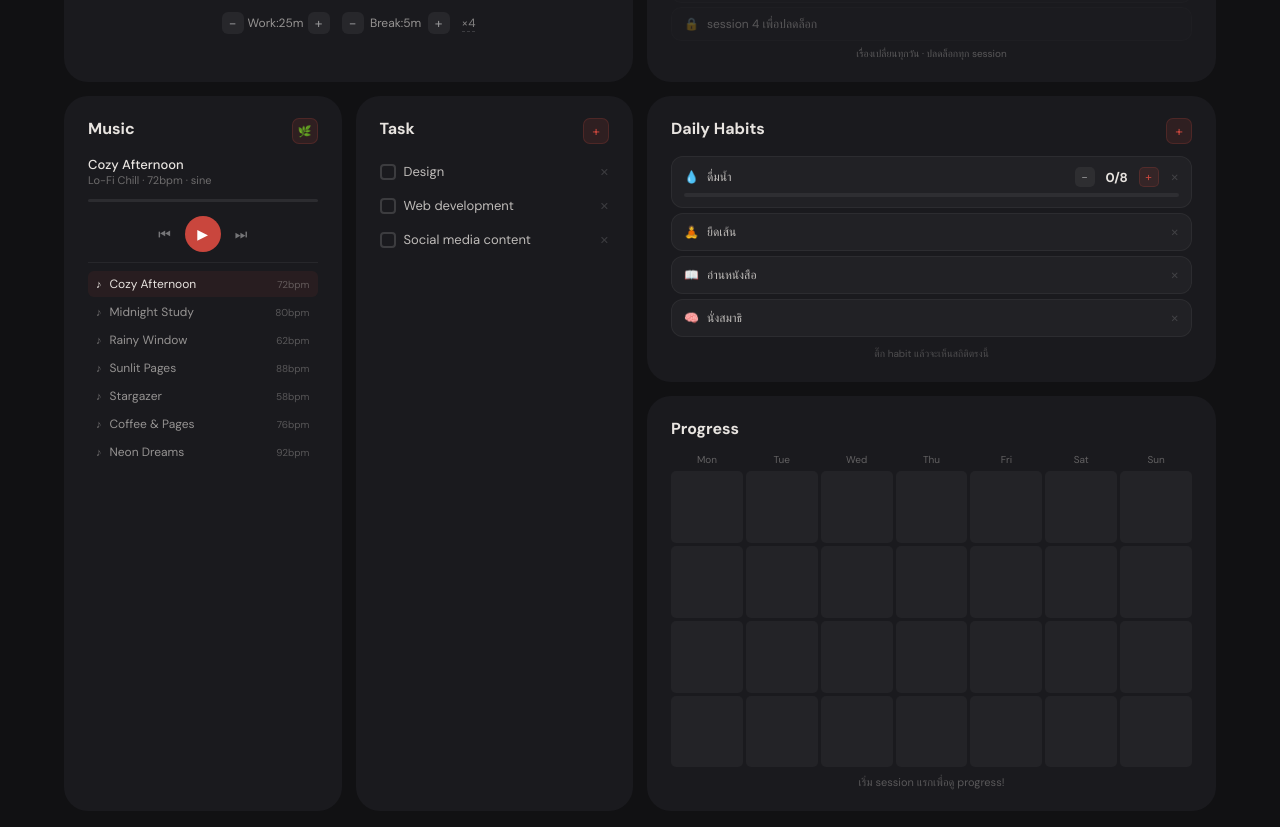
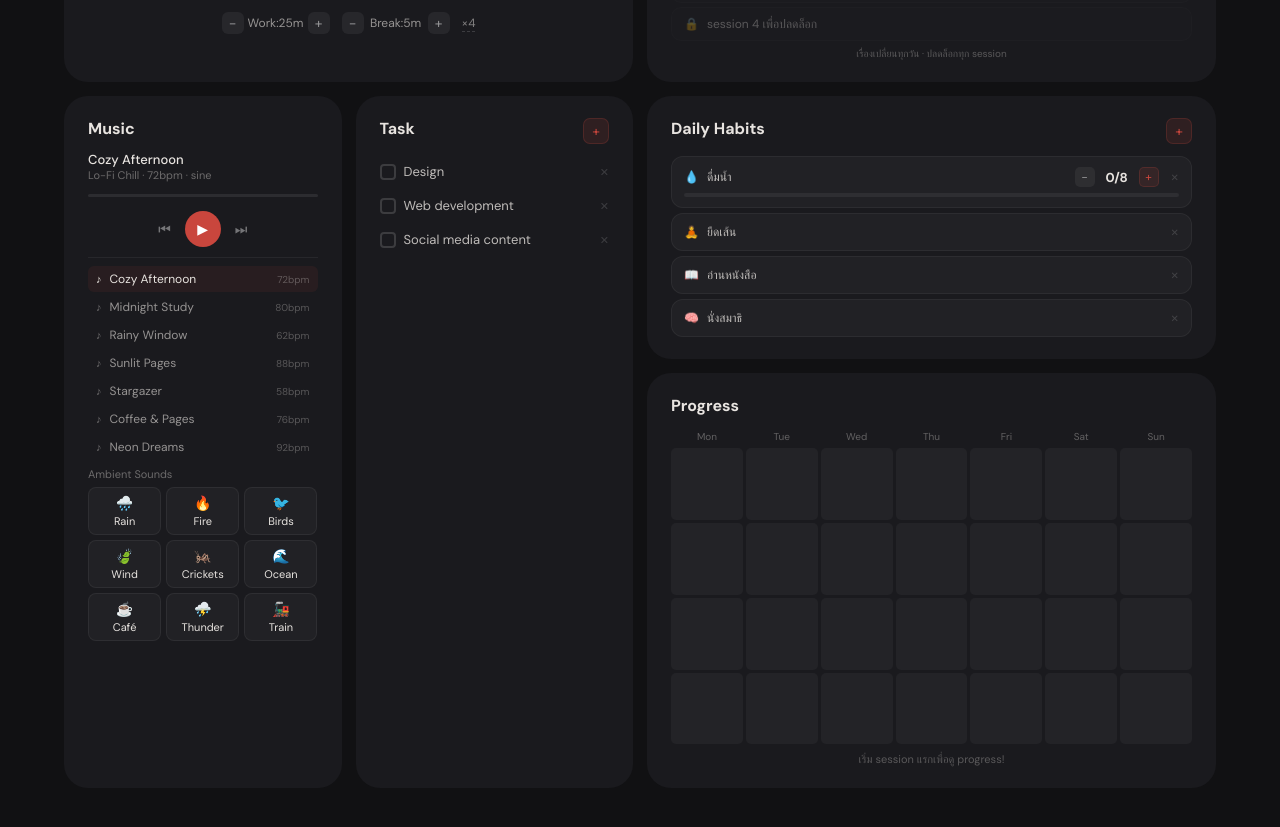
Before and after one commit to Merkolunya/chill-with-you, a React (Vite) app: page / in a window 1280 px wide. Shown: the part 479-1306 px from the top of the page. Built offline with nearby package versions, Linux system fonts and the light colour scheme.

Commit message:
Refactor Music section and remove habit chart
Removed ambient sound toggle button from the Music section and updated the layout for better organization. Also removed the habit frequency mini-chart and its related logic.

```diff
--- a/src/App.jsx
+++ b/src/App.jsx
@@ -534,9 +534,7 @@ export default function App(){
         {/* Music + Tasks */}
         <div style={{display:"flex",gap:14}}>
           <Card bg={T.card} style={{flex:1,display:"flex",flexDirection:"column"}}>
-            <div style={{display:"flex",justifyContent:"space-between",marginBottom:12}}><span style={{fontSize:16,fontWeight:700}}>Music</span>
-              <button onClick={()=>setShowAmb(!showAmb)} style={{width:26,height:26,borderRadius:7,background:`${A}20`,border:`1px solid ${A}33`,color:A,fontSize:11,display:"flex",alignItems:"center",justifyContent:"center"}}>{showAmb?"✕":"🌿"}</button>
-            </div>
+            <div style={{display:"flex",justifyContent:"space-between",marginBottom:12}}><span style={{fontSize:16,fontWeight:700}}>Music</span></div>
             <div style={{fontSize:13,fontWeight:500}}>{track.name}</div>
             <div style={{fontSize:11,opacity:0.4,marginBottom:12}}>{track.artist} · {track.bpm}bpm · {track.wave}</div>
             <div style={{height:3,borderRadius:2,background:"rgba(255,255,255,0.08)",marginBottom:14,overflow:"hidden"}}><div style={{height:"100%",width:`${mProg}%`,background:`linear-gradient(90deg,${A},${A}88)`,transition:"width 0.3s"}}/></div>
@@ -548,7 +546,7 @@ export default function App(){
             {playing&&<div style={{textAlign:"center",marginBottom:8,fontSize:10,color:A,opacity:0.7}}>♪ กำลังเล่น Lo-Fi...</div>}
             {/* Track list — always visible */}
             <div style={{maxHeight:200,overflowY:"auto",borderTop:"1px solid rgba(255,255,255,0.06)",paddingTop:8}}>{TRACKS.map(t=><div key={t.id} onClick={()=>doChangeTrack(t)} style={{display:"flex",alignItems:"center",gap:8,padding:"5px 8px",borderRadius:6,cursor:"pointer",background:track.id===t.id?`${A}15`:"transparent",fontSize:12,marginBottom:2,transition:"background 0.15s"}}><span style={{opacity:track.id===t.id?1:0.4,fontSize:11}}>{track.id===t.id&&playing?"▶":"♪"}</span><span style={{flex:1,opacity:track.id===t.id?1:0.6}}>{t.name}</span><span style={{opacity:0.3,fontSize:10}}>{t.bpm}bpm</span></div>)}</div>
-            {showAmb&&<div style={{marginTop:10}}><div style={{fontSize:11,opacity:0.4,marginBottom:6}}>Ambient Sounds</div><div style={{display:"grid",gridTemplateColumns:"repeat(3,1fr)",gap:5}}>{AMBIENT_DEFS.map(a=><button key={a.id} onClick={()=>toggleAmbient(a)} style={{padding:"6px 3px",borderRadius:8,fontSize:11,background:ambients[a.id]?`${A}20`:"rgba(255,255,255,0.03)",border:ambients[a.id]?`1px solid ${A}40`:"1px solid rgba(255,255,255,0.06)",color:T.text,display:"flex",flexDirection:"column",alignItems:"center",gap:2}}><span style={{fontSize:14}}>{a.icon}</span>{a.name}{ambients[a.id]&&<span style={{fontSize:8,color:A}}>ON</span>}</button>)}</div></div>}
+            <div style={{marginTop:10}}><div style={{fontSize:11,opacity:0.4,marginBottom:6}}>Ambient Sounds</div><div style={{display:"grid",gridTemplateColumns:"repeat(3,1fr)",gap:5}}>{AMBIENT_DEFS.map(a=><button key={a.id} onClick={()=>toggleAmbient(a)} style={{padding:"6px 3px",borderRadius:8,fontSize:11,background:ambients[a.id]?`${A}20`:"rgba(255,255,255,0.03)",border:ambients[a.id]?`1px solid ${A}40`:"1px solid rgba(255,255,255,0.06)",color:T.text,display:"flex",flexDirection:"column",alignItems:"center",gap:2}}><span style={{fontSize:14}}>{a.icon}</span>{a.name}{ambients[a.id]&&<span style={{fontSize:8,color:A}}>ON</span>}</button>)}</div></div>
           </Card>
           <Card bg={T.card} style={{flex:1,display:"flex",flexDirection:"column"}}>
             <div style={{display:"flex",justifyContent:"space-between",marginBottom:12}}><span style={{fontSize:16,fontWeight:700}}>Task</span><button onClick={()=>setShowAddTask(!showAddTask)} style={{width:26,height:26,borderRadius:7,background:`${A}20`,border:`1px solid ${A}33`,color:A,fontSize:14,display:"flex",alignItems:"center",justifyContent:"center"}}>+</button></div>
@@ -598,31 +596,6 @@ export default function App(){
                 </div>;
               })}
             </div>
-            {/* Habit frequency mini-chart — all-time breakdown */}
-            {(()=>{
-              const allHabitCounts={};
-              Object.values(dailyLog).forEach(dl=>{
-                const hd=dl.habitDetail||{};
-                Object.entries(hd).forEach(([name,count])=>{allHabitCounts[name]=(allHabitCounts[name]||0)+count;});
-              });
-              const sorted=Object.entries(allHabitCounts).sort((a,b)=>b[1]-a[1]);
-              const maxC=sorted.length>0?sorted[0][1]:1;
-              if(sorted.length===0) return <div style={{marginTop:10,fontSize:10,opacity:0.25,textAlign:"center"}}>ติ๊ก habit แล้วจะเห็นสถิติตรงนี้</div>;
-              return <div style={{marginTop:12,borderTop:"1px solid rgba(255,255,255,0.06)",paddingTop:10}}>
-                <div style={{fontSize:11,fontWeight:600,opacity:0.5,marginBottom:8}}>📊 สถิติสะสม</div>
-                {sorted.map(([name,count],i)=>(
-                  <div key={name} style={{display:"flex",alignItems:"center",gap:8,marginBottom:6}}>
-                    <span style={{fontSize:11,minWidth:80,opacity:0.7,overflow:"hidden",textOverflow:"ellipsis",whiteSpace:"nowrap"}}>{name}</span>
-                    <div style={{flex:1,height:14,borderRadius:4,background:"rgba(255,255,255,0.04)",overflow:"hidden"}}>
-                      <div style={{height:"100%",borderRadius:4,width:`${(count/maxC)*100}%`,background:i===0?`${A}`:`${A}${i===1?"88":"44"}`,display:"flex",alignItems:"center",justifyContent:"flex-end",paddingRight:4,transition:"width 0.5s"}}>
-                        {count>0&&<span style={{fontSize:9,fontWeight:700,color:"#fff"}}>{count}×</span>}
-                      </div>
-                    </div>
-                    {i===0&&<span style={{fontSize:10}}>🏆</span>}
-                  </div>
-                ))}
-              </div>;
-            })()}
           </Card>
           <Card bg={T.card} style={{flex:1}}>
             <div style={{fontSize:16,fontWeight:700,marginBottom:14}}>Progress</div>
```
